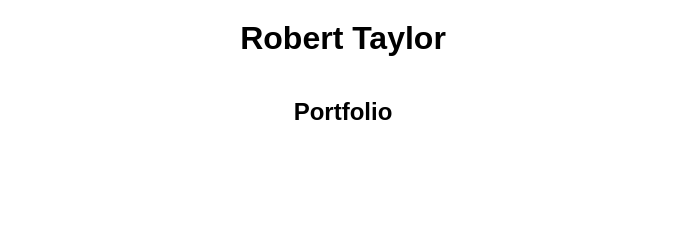
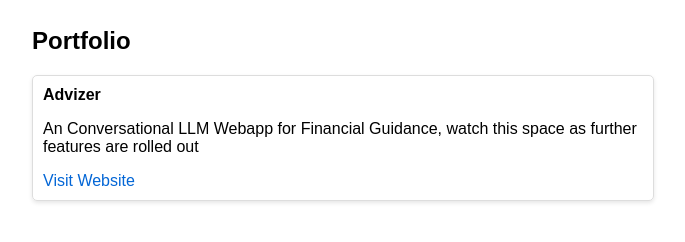
Before and after one commit to robtaylor94/robtaylor94.github.io, a plain HTML site: page index.html in a window 1280 px wide. Shown: the part 356-598 px from the top of the page, without its empty margins (297-982 px from the left). Drawn offline with Linux system fonts and the light colour scheme; no server answers.

Commit message:
Update index.html

```diff
--- a/index.html
+++ b/index.html
@@ -27,7 +27,7 @@
             list-style-type: none;
             padding: 0;
         }
-        #repo-list li {
+        .repo-item {
             margin: 10px 0;
             border: 1px solid #ddd;
             padding: 10px;
@@ -36,11 +36,11 @@
             max-width: 600px;
             box-shadow: 0 2px 4px rgba(0,0,0,0.1);
         }
-        #repo-list li a {
+        .repo-item a {
             text-decoration: none;
             color: #0366d6;
         }
-        #repo-list li a:hover {
+        .repo-item a:hover {
             text-decoration: underline;
         }
     </style>
@@ -60,10 +60,16 @@
     <h1>Robert Taylor</h1>
     <div id="content">
         <h2>Portfolio</h2>
-        <ul id="repo-list"></ul>
+        <ul id="repo-list">
+            <li class="repo-item">
+                <strong>Advizer</strong>
+                <p>An Conversational LLM Webapp for Financial Guidance, watch this space as further features are rolled out</p>
+                <a href="https://advizer.onrender.com/" target="_blank">Visit Website</a>
+            </li>
+        </ul>
     </div>
     <script>
-        const githubUsername = 'robtaylor94'; // Replace with your GitHub username
+        const githubUsername = 'robtaylor94';
 
         const fetchRepos = async () => {
             const response = await fetch(`https://api.github.com/users/${githubUsername}/repos?sort=created&per_page=5`);
@@ -71,6 +77,7 @@
             const repoList = document.getElementById('repo-list');
             repos.forEach(repo => {
                 const listItem = document.createElement('li');
+                listItem.classList.add('repo-item');
                 listItem.innerHTML = `
                     <strong>${repo.name}</strong>
                     <p>${repo.description || 'No description available'}</p>
```
